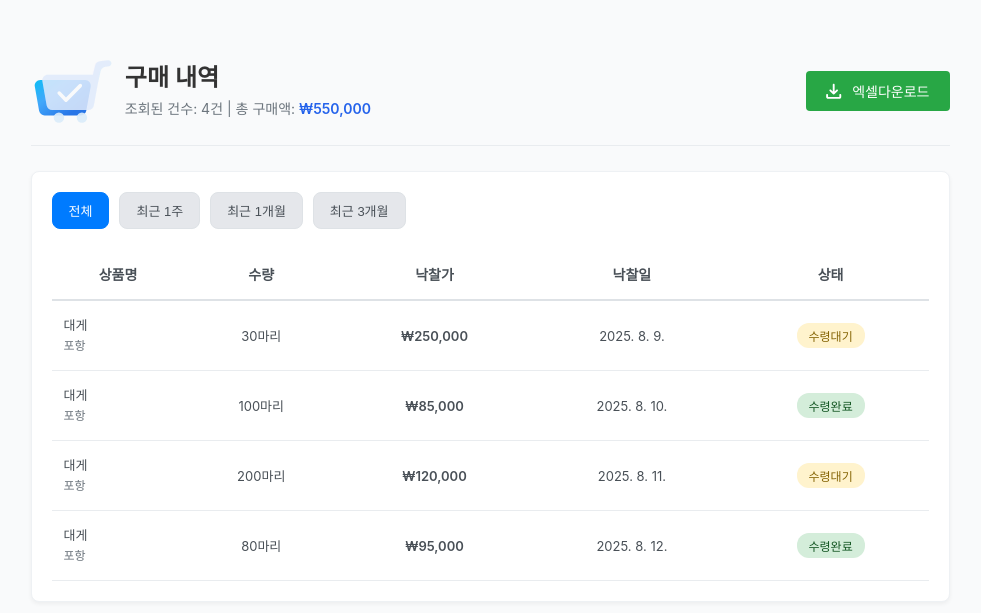
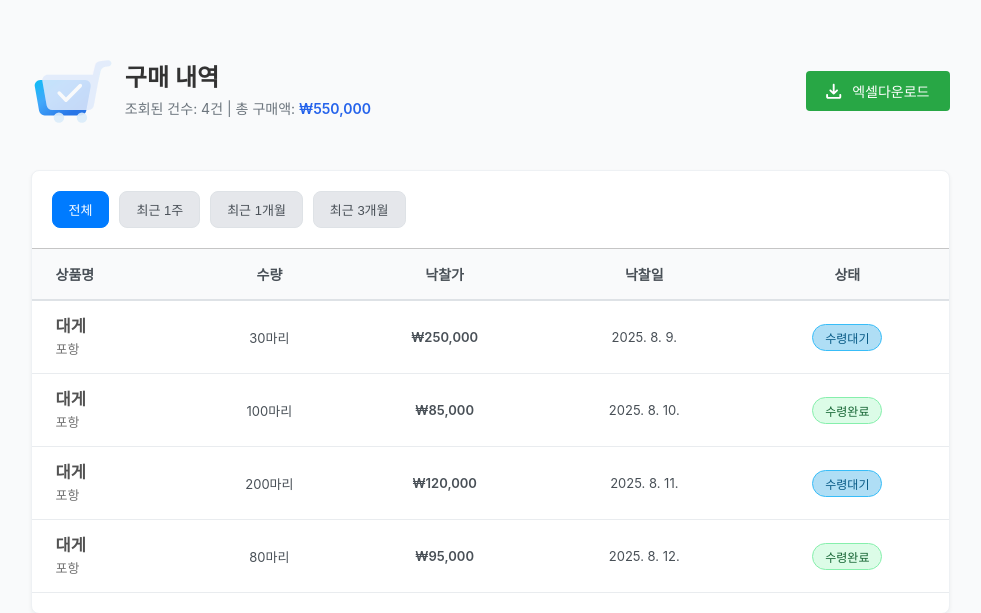
Before and after one commit to LikeLionHGU/TaxiDriver_Front, a React (Create React App) app: page /purchase-history in a window 1280 px wide. Shown: the part 123-736 px from the top of the page, without its empty margins (150-1131 px from the left). Built offline with nearby package versions, Linux system fonts and the light colour scheme.

Commit message:
style: 테이블 줄길이 변경

```diff
--- a/src/styles/Purchasehistory.module.css
+++ b/src/styles/Purchasehistory.module.css
@@ -23,7 +23,7 @@
   align-items: center;
   margin-bottom: 25px;
   padding-bottom: 20px;
-  border-bottom: 1px solid #e9ecef;
+  border-bottom: none;
 }
 
 /* ⬇️ 왼쪽 묶음: 아이콘 + 텍스트 스택 */
@@ -100,6 +100,7 @@
   box-shadow: 0 2px 4px rgba(0, 0, 0, 0.05);
   margin-top: 20px;
   border: 1px solid #EEF1F4;
+  overflow:hidden;
 }
 
 /* Filter Buttons */
@@ -127,12 +128,17 @@
 
 /* Table Styles */
 .purchase-table {
-  width: 100%;
+  width: calc(100% + 40px); /* 20px 패딩 * 2 */
+  margin-left: -20px;
+  margin-right: -20px;
   border-collapse: collapse;
   margin-top: 20px;
+
+  border-top: 1px solid #C5C5C5;
 }
+
 .purchase-table th {
-  background: #fff;              /* 헤더도 카드색과 동일 */
+  background: #F9FAFB;              /* 헤더도 카드색과 동일 */
   padding: 15px 12px;
   text-align: center;
   font-weight: 600;
@@ -167,14 +173,48 @@
 .product-description { font-size: 12px; color: #6c757d; }
 
 /* Status Badges */
-.status-badge { padding: 4px 12px; border-radius: 12px; font-size: 12px; font-weight: 500; display: inline-block; }
-.status-completed { background: #d4edda; color: #155724; }
+.status-badge { padding: 4px 12px; border-radius: 20px; font-size: 12px; font-weight: 500; display: inline-block; }
+.status-completed { background: #DCfCE7; color: #166534; border:1px solid #86EFAC;}
 .status-processing { background: #d1ecf1; color: #0c5460; }
-.status-pending { background: #fff3cd; color: #856404; }
+.status-pending { background: #AFDEF5; color: #075985; border:1px solid #38BDF8;}
 .status-cancelled { background: #f8d7da; color: #721c24; }
 
 .price { font-weight: 600; color: #333; }
 .date { color: #6c757d; }
+
+/* 헤더 상품명 왼쪽 정렬 */
+.purchase-table th:first-child {
+  text-align: left;
+  padding-left: 24px; /* 본문 셀과 동일하게 */
+}
+
+/* 첫 번째 열 셀 왼쪽 정렬 */
+.purchase-table td:first-child {
+  text-align: left;
+  vertical-align: middle;
+  padding-left: 24px;
+}
+
+/* 상품명 */
+.product-name {
+  display: block;
+  margin: 0 0 4px;
+  font-family: "Noto Sans KR", system-ui, -apple-system, Segoe UI, Roboto, sans-serif;
+  font-size: 16.5px;
+  font-weight: 700;
+  line-height: 1.2;
+  color: #525252;
+}
+
+/* 상품 설명 */
+.product-description {
+  display: block;
+  margin: 0;
+  font-size: 13px;
+  line-height: 1.4;
+  color: #757575;
+}
+
 
 /* (모바일) */
 @media (max-width: 768px) {
```
